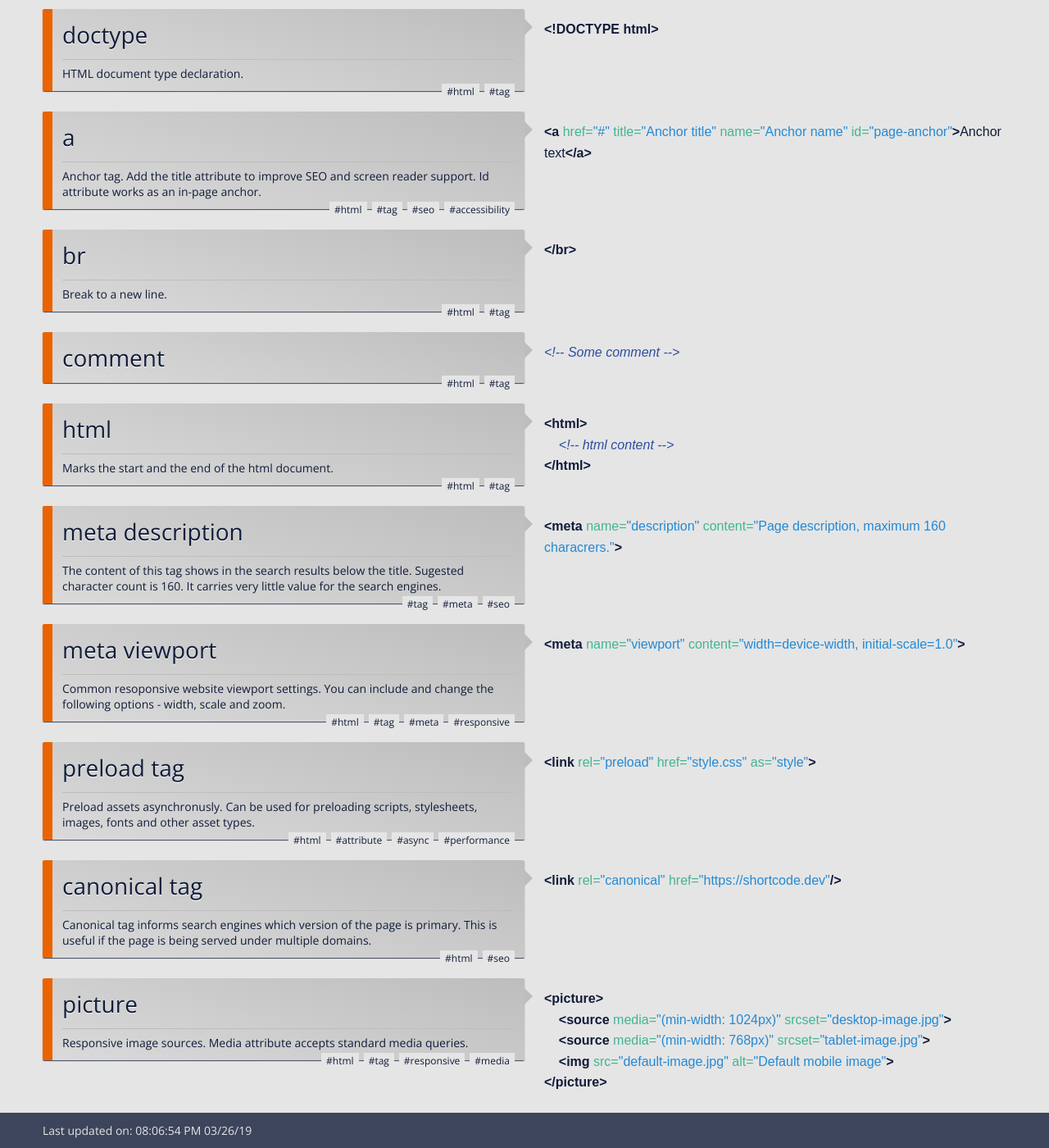
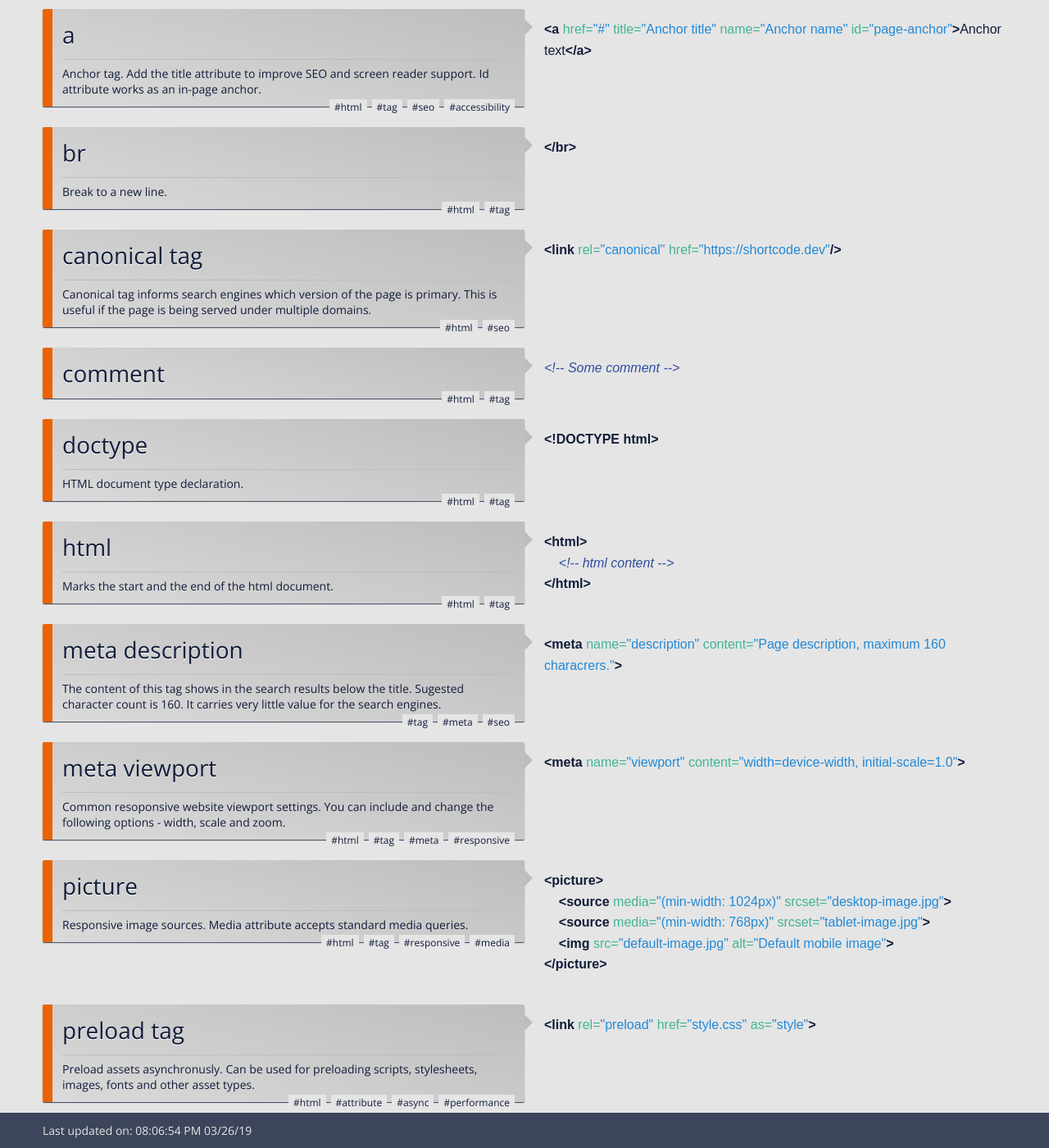
Before and after one commit to proochster/shortcode, a Jekyll site: the page built from code_html.html, in a window 1280 px wide and 1400 px high, scrolled down 211 px. Shown: the whole window at 82% size. Built offline with Jekyll 4.4.1, drawn with Linux system fonts in a browser that asks for light colours; some web fonts are replaced; part of the change alters nothing that is shown.

```diff
--- a/_includes/shortcodes.html
+++ b/_includes/shortcodes.html
@@ -1,4 +1,4 @@
-{% for code in site[page.collection] %}
+{% assign sortedcodes = site[page.collection] | sort:"title" %}{% for code in sortedcodes %}
 <article class="sc" data-display="true" ref="shortcode">
     <div class="sc__section">
         <div class="sc__description">
```
